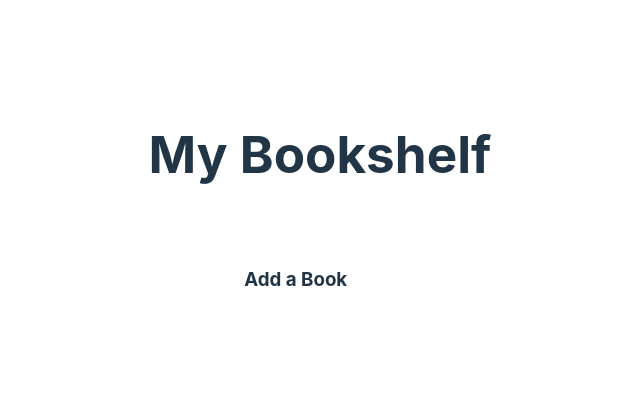
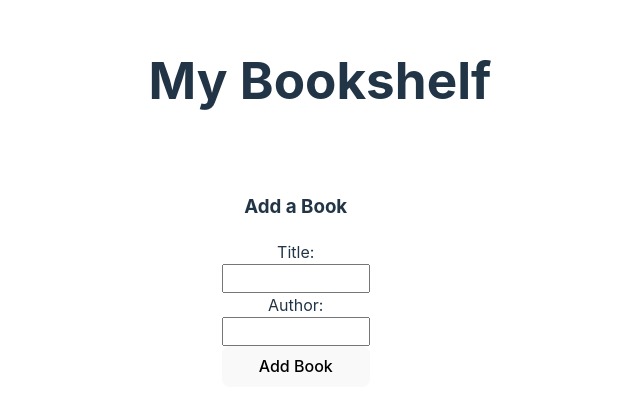
Before and after one commit to caojohnny91/controlled-forms-in-react-lab, a React (Vite) app: page / in a window 1280 px wide. Shown: the part 172-582 px from the top of the page, without its empty margins (320-960 px from the left). Built offline with nearby package versions, Linux system fonts and the light colour scheme.

Commit message:
form and button created

```diff
--- a/src/components/Bookshelf.jsx
+++ b/src/components/Bookshelf.jsx
@@ -14,8 +14,8 @@
 
   const handleSubmit = (event) => {
     event.preventDefault();
-    setBooks([...books, newBook])
-    setNewBook({ title: "", author: "" })
+    setBooks([...books, newBook]);
+    setNewBook({ title: "", author: "" });
   };
 
   return (
@@ -23,7 +23,28 @@
       <div className="bookshelfDiv">
         <div className="formDiv">
           <h3>Add a Book</h3>
-          {/* Form will go here */}
+
+          <form onSubmit={handleSubmit}>
+            <lable htmlFor="title">Title:</lable>
+            <input
+              type="text"
+              id="title"
+              name="title"
+              value={newBook.title}
+              onChange={handleInputChange}
+            />
+
+            <lable htmlFor="author">Author:</lable>
+            <input
+              type="text"
+              id="author"
+              name="author"
+              value={newBook.author}
+              onChange={handleInputChange}
+            />
+
+            <button type="submit">Add Book</button>
+          </form>
         </div>
         <div className="bookCardsDiv">{/* Book cards will display here */}</div>
       </div>
```
